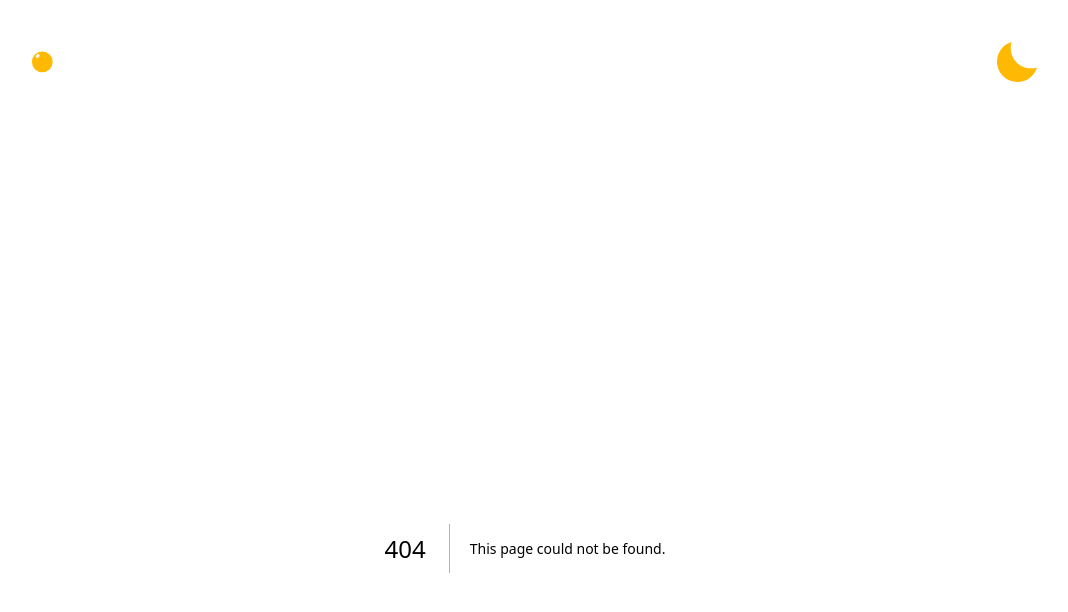
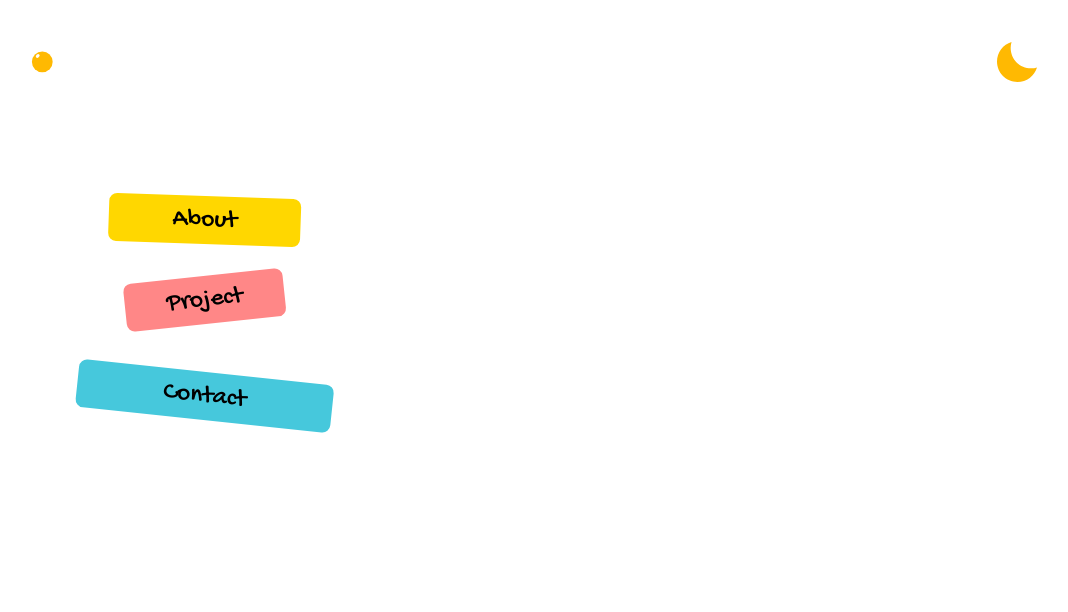
Before and after one commit to HsiaooooooJu/next_portfolio, a Next.js app: page /about in a window 1280 px wide. Before the commit this address had no page. Shown: the top 612 px of the page, without its empty margins (115-1183 px from the left). Built offline with nearby package versions, Linux system fonts and the light colour scheme.

Commit message:
feat: add About page

```diff
--- /dev/null
+++ b/app/(home)/about/page.tsx
@@ -0,0 +1,22 @@
+import { gochiHand } from '@/app/ui/fonts'
+import cx from 'clsx'
+
+export default function About() {
+	return (
+
+			<main
+				className={cx(
+					gochiHand.className,
+					'text-3xl leading-[1.5] tracking-widest text-white'
+				)}
+			>
+				<p>{'(function repeat() {'}</p>
+				<p> &emsp; {'eat();'}</p>
+				<p> &emsp; {'sleep();'}</p>
+				<p> &emsp; {'code++;'}</p>
+				<p> &emsp; {'repeat();'}</p>
+				<p>{'})();'}</p>
+			</main>
+
+	)
+}
```
